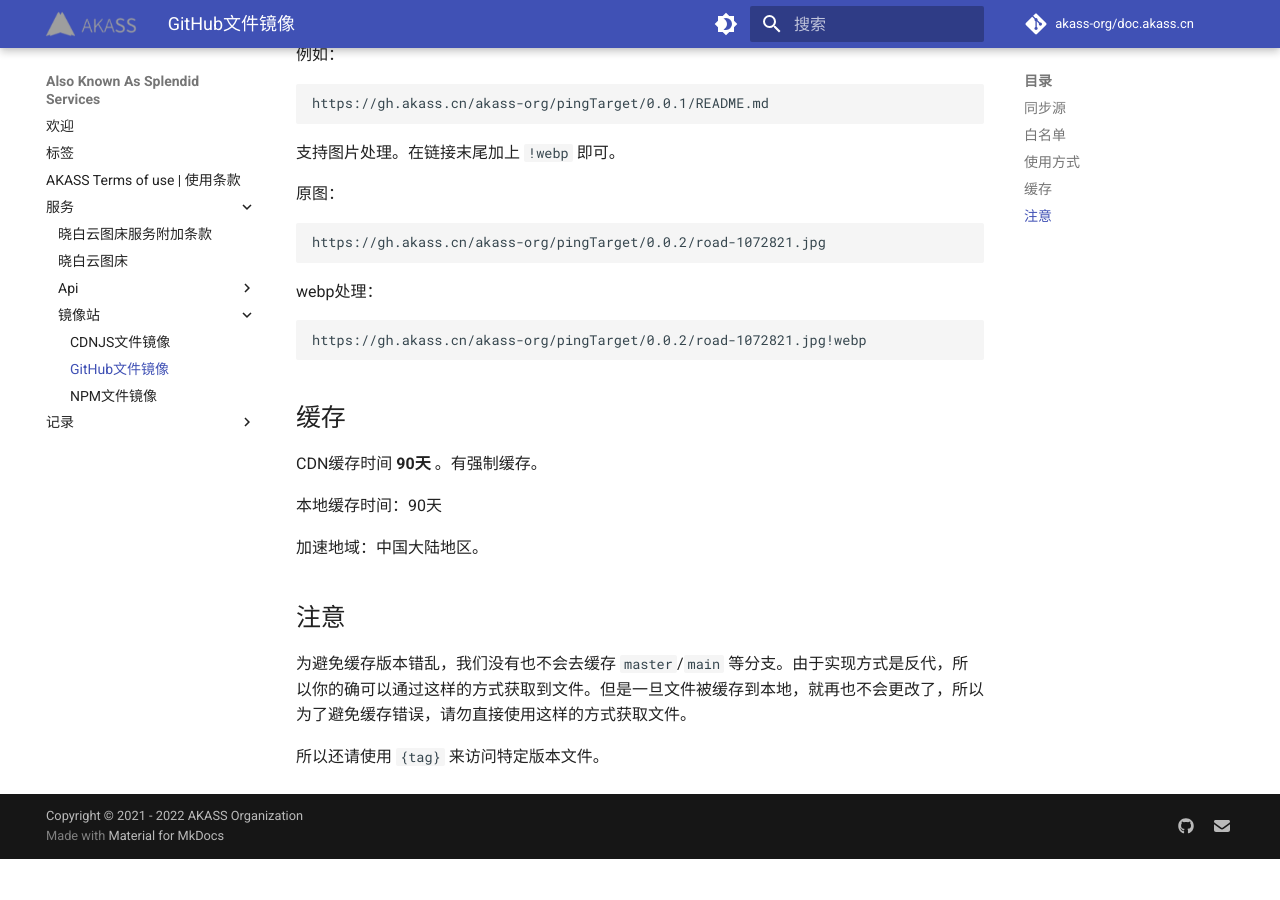
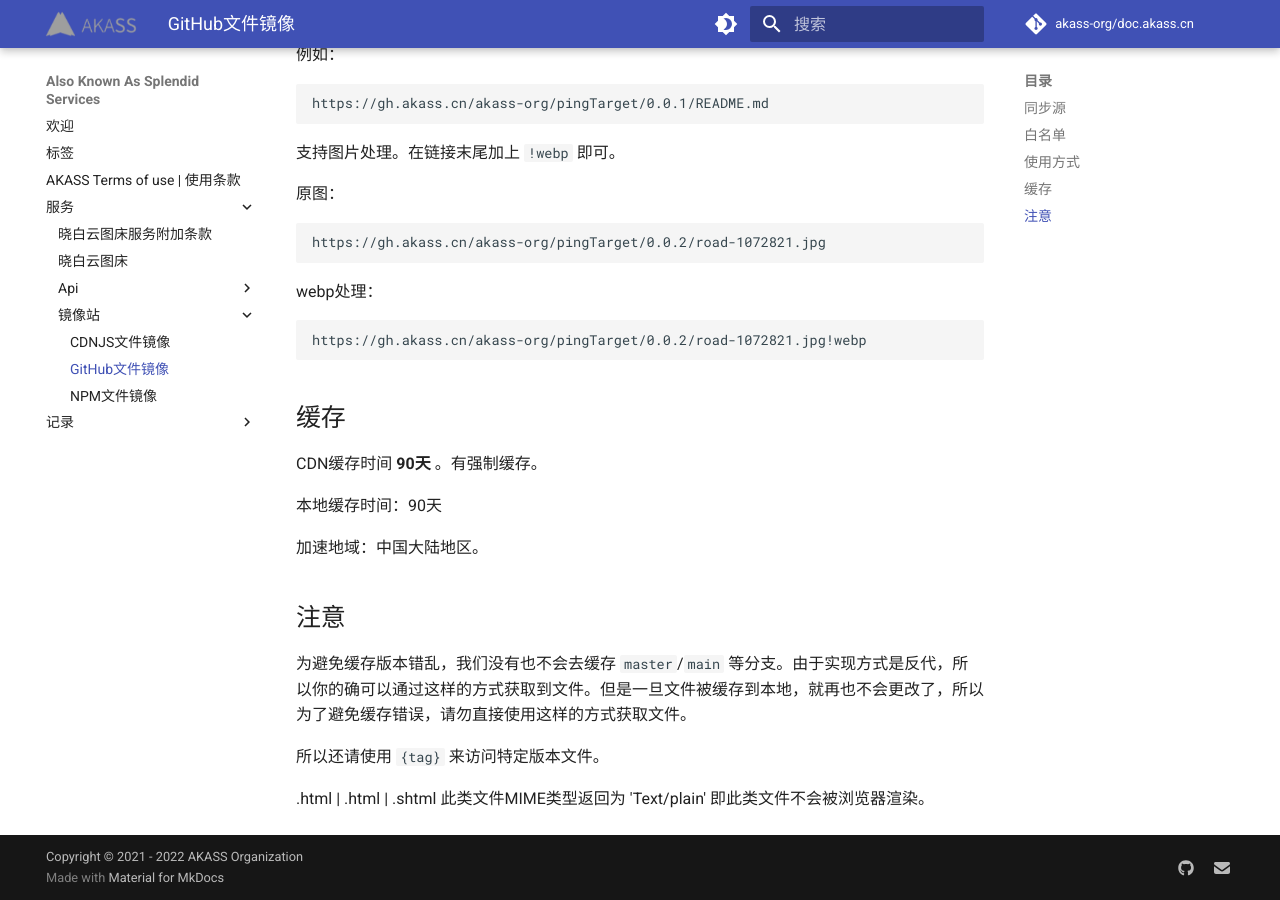
Before and after one commit to akass-org/doc.akass.cn, an MkDocs documentation site: the page built from docs/服务/镜像站/github.md, in a window 1280 px wide and 900 px high, scrolled down 729 px. Built offline with MkDocs 1.6.1 and Material for MkDocs 9.7.7, drawn with Linux system fonts in a browser that asks for light colours; comment, search, counter and statistics services are not loaded; before the commit the page ends 1588 px from its top, so only the background shows below that.

Commit message:
Add notes.

```diff
--- a/docs/服务/镜像站/github.md
+++ b/docs/服务/镜像站/github.md
@@ -51,3 +51,5 @@
 为避免缓存版本错乱，我们没有也不会去缓存 `master`/`main` 等分支。由于实现方式是反代，所以你的确可以通过这样的方式获取到文件。但是一旦文件被缓存到本地，就再也不会更改了，所以为了避免缓存错误，请勿直接使用这样的方式获取文件。
 
 所以还请使用 `{tag}` 来访问特定版本文件。
+
+.html | .html | .shtml 此类文件MIME类型返回为 'Text/plain' 即此类文件不会被浏览器渲染。
```
